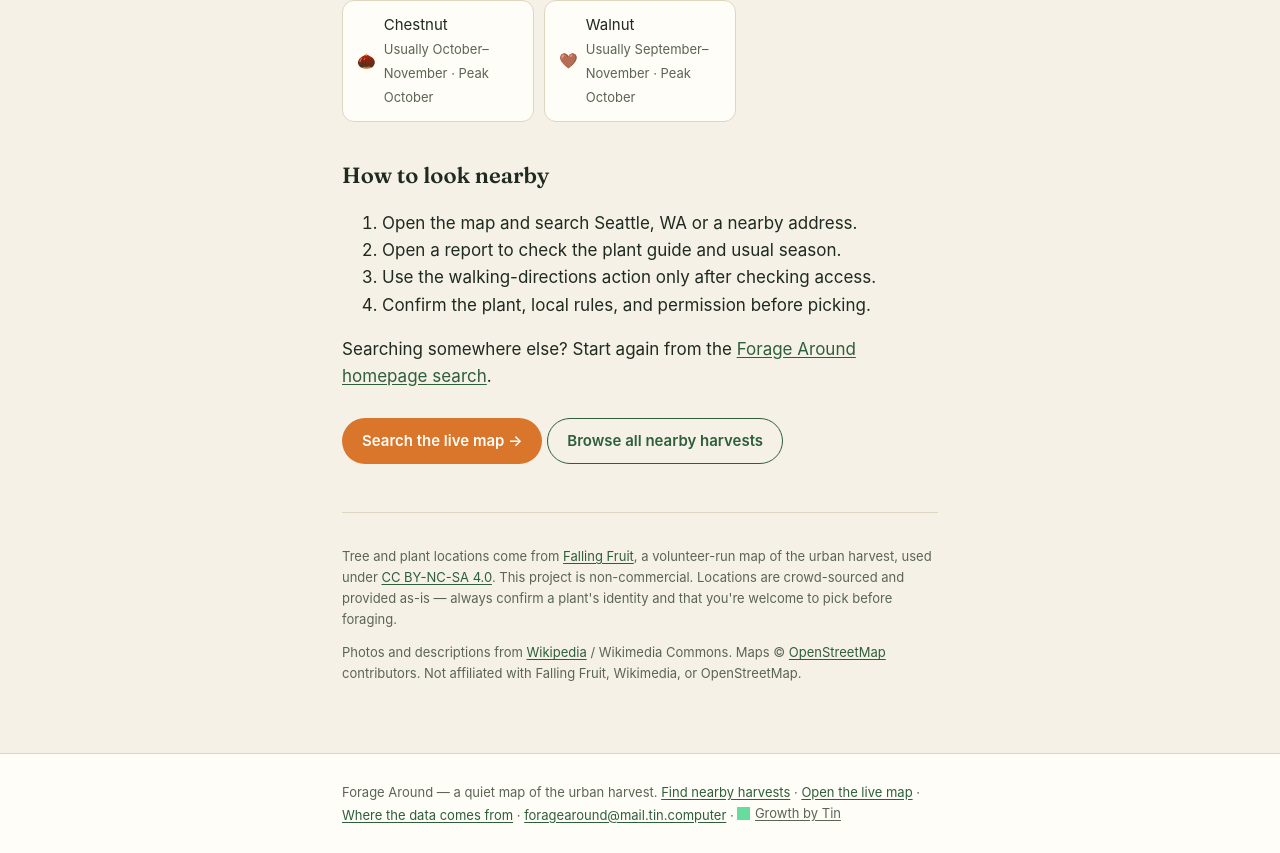
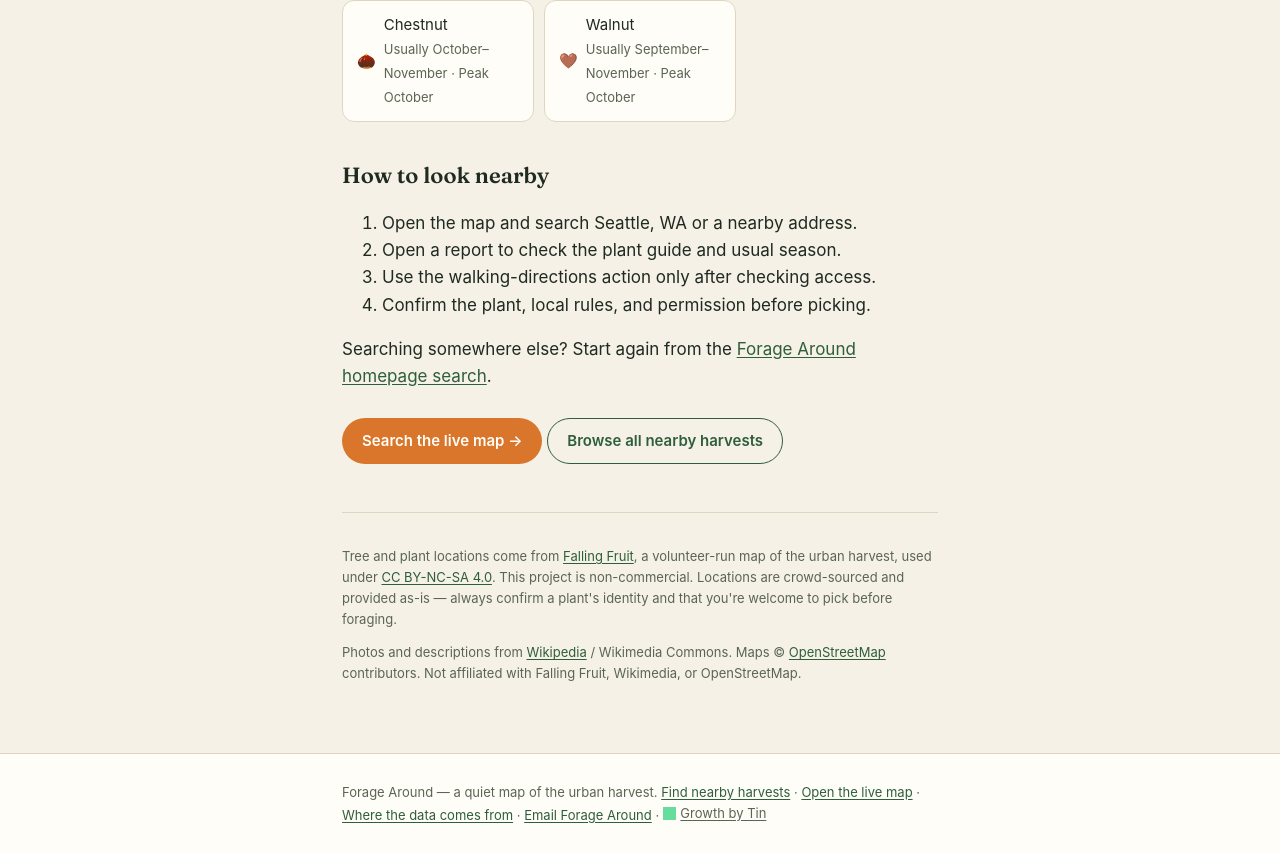
Before and after one commit to sarbak/forage-around, a Next.js app in the folder seo-site/: page /locations/seattle in a window 1280 px wide. Shown: the part 1033-1886 px from the top of the page. Built offline with nearby package versions, Linux system fonts and the light colour scheme; no server answers.

Commit message:
Clarify the support email label
Co-authored-by: tin-computer[bot] <277149838+tin-computer[bot]@users.noreply.github.com>

```diff
--- a/seo-site/app/components.tsx
+++ b/seo-site/app/components.tsx
@@ -39,7 +39,7 @@ export function SiteFooter() {
           href={`mailto:${SUPPORT_EMAIL}`}
           surface="site_footer"
         >
-          {SUPPORT_EMAIL}
+          Email Forage Around
         </SupportEmailLink>{" "}
         ·{" "}
         <a className="tin-credit" href="https://tin.computer" rel="noopener">
```
